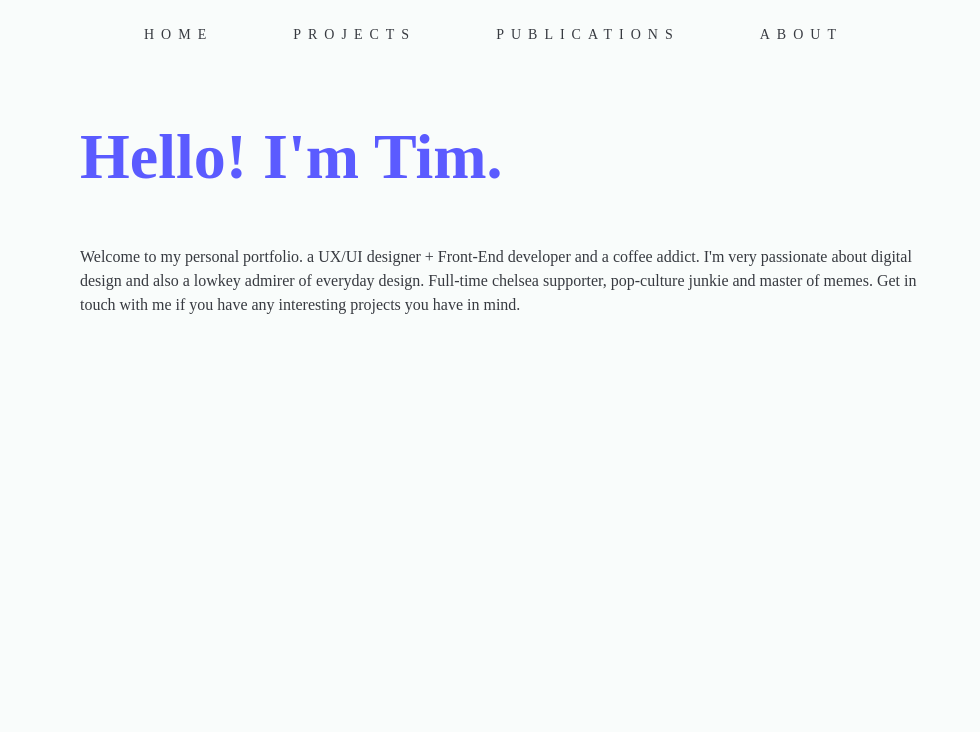
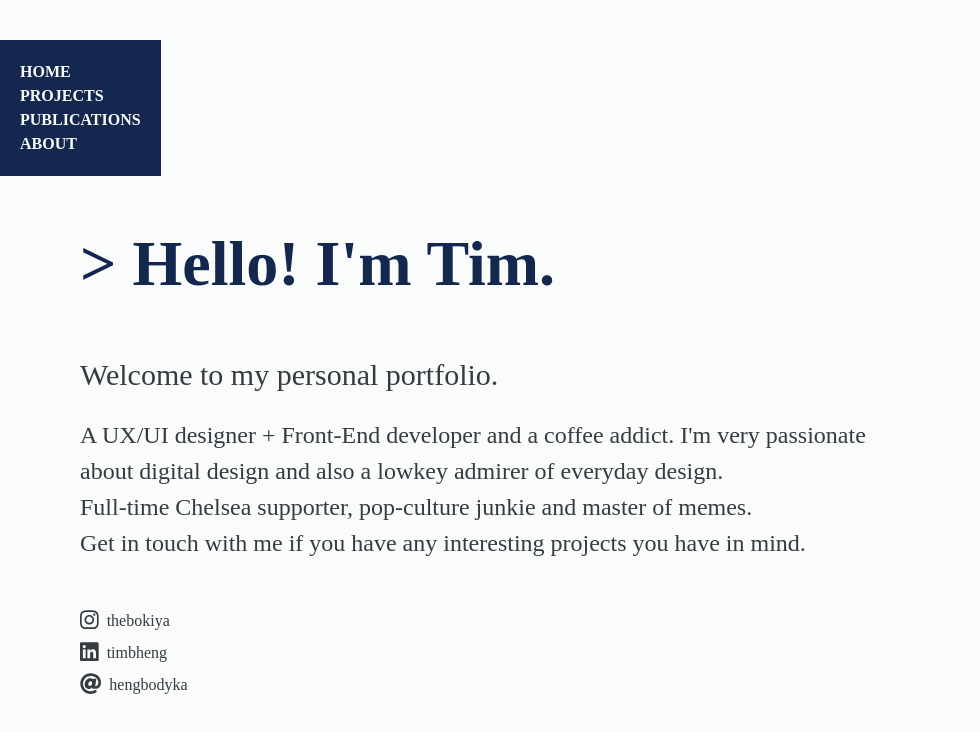
Before and after one commit to TheBokiya/timheng-portfolio-v2.0, a Gatsby site: page / in a window 1280 px wide. Shown: the whole page, without its empty margins (0-980 px from the left). Built offline with nearby package versions, Linux system fonts and the light colour scheme; Gatsby itself is replaced by a stand-in of ours.

Commit message:
wip: updated home page with social media links

```diff
--- a/package.json
+++ b/package.json
@@ -14,6 +14,10 @@
     "test": "echo \"Write tests! -> https://gatsby.dev/unit-testing\" && exit 1"
   },
   "dependencies": {
+    "@fortawesome/fontawesome-svg-core": "^1.2.32",
+    "@fortawesome/free-brands-svg-icons": "^5.15.1",
+    "@fortawesome/free-solid-svg-icons": "^5.15.1",
+    "@fortawesome/react-fontawesome": "^0.1.11",
     "gatsby": "^2.24.67",
     "gatsby-plugin-postcss": "^3.0.3",
     "gatsby-plugin-purgecss": "^5.0.0",
--- a/src/components/layout.js
+++ b/src/components/layout.js
@@ -3,10 +3,10 @@ import Menu from "./menu";
 
 export default function Layout({ children }) {
   return (
-    <div className="container mx-auto sm:px-10 lg:px-20">
-      <div className="grid grid-cols-1">
-        <Menu></Menu>
-        {children}
+    <div>
+      <Menu></Menu>
+      <div className="container mx-auto px-10 lg:px-20">
+        <div className="grid grid-cols-1">{children}</div>
       </div>
     </div>
   );
--- /dev/null
+++ b/src/components/linkWithIcon.js
@@ -0,0 +1,18 @@
+import React from "react";
+import { FontAwesomeIcon } from "@fortawesome/react-fontawesome";
+
+export default function linkWithIcon(props) {
+  return (
+    <div className="my-2">
+      <a
+        href={props.link}
+        target="_blank"
+        rel="noreferrer"
+        className="hover:text-pink-500"
+      >
+        <FontAwesomeIcon icon={props.icon} size="lg" />
+        <span className="ml-2">{props.name}</span>
+      </a>
+    </div>
+  );
+}
--- a/src/components/menu.js
+++ b/src/components/menu.js
@@ -23,34 +23,25 @@ const menuItems = [
 
 export default function Menu() {
   return (
-    <nav className="flex items-center justify-between flex-wrap p-6">
-      <div className="block lg:hidden">
-        <button className="flex items-center px-3 py-2 border rounded text-teal-200 border-teal-400 hover:text-white hover:border-white">
-          <svg
-            className="fill-current h-3 w-3"
-            viewBox="0 0 20 20"
-            xmlns="http://www.w3.org/2000/svg"
+    <nav>
+      <div
+        className={
+          menuStyles.container +
+          " sticky left-0 top-0 mt-10 w-auto inline-block p-5"
+        }
       >
-            <title>Menu</title>
-            <path d="M0 3h20v2H0V3zm0 6h20v2H0V9zm0 6h20v2H0v-2z" />
-          </svg>
-        </button>
-      </div>
-      <div className="w-full block flex-grow lg:flex lg:items-center lg:w-auto items-center">
-        <div className="text-sm lg:flex-grow">
         {menuItems.map((item, index) => {
           return (
             <Link
               to={item.link}
               key={index}
-                className="block mt-4 lg:inline-block lg:mt-0 mx-10 uppercase"
+              className="block mt-4 lg:mt-0 uppercase text-1xl font-black"
             >
               {item.page}
             </Link>
           );
         })}
       </div>
-      </div>
     </nav>
   );
 }
--- a/src/pages/index.js
+++ b/src/pages/index.js
@@ -1,18 +1,58 @@
 import React from "react";
 import Layout from "../components/layout";
-import Menu from "../components/menu";
+import LinkWithIcon from "../components/linkWithIcon";
+import { faInstagram, faLinkedin } from "@fortawesome/free-brands-svg-icons";
+import { faAt } from "@fortawesome/free-solid-svg-icons";
+
+const contacts = [
+  {
+    name: "thebokiya",
+    icon: faInstagram,
+    link: "https://www.instagram.com/thebokiya/",
+  },
+  {
+    name: "timbheng",
+    icon: faLinkedin,
+    link: "https://www.linkedin.com/in/timbheng/",
+  },
+  {
+    name: "hengbodyka",
+    icon: faAt,
+    link: "mailto:hengbodyka@gmail.com?Subject=Hello",
+  },
+];
 
 export default function Home() {
   return (
     <Layout>
-      <h1 className="text-6xl my-10">Hello! I'm Tim.</h1>
-      <p className="lg:w-3/4">
-        Welcome to my personal portfolio. a UX/UI designer + Front-End developer
-        and a coffee addict. I'm very passionate about digital design and also a
-        lowkey admirer of everyday design. Full-time chelsea supporter,
-        pop-culture junkie and master of memes. Get in touch with me if you have
-        any interesting projects you have in mind.
-      </p>
+      <h1 className="text-6xl my-10">> Hello! I'm Tim.</h1>
+      <div className="lg:w-3/4 text-2xl">
+        <p className="text-3xl mb-5">Welcome to my personal portfolio.</p>
+        <p>
+          A UX/UI designer + Front-End developer and a coffee addict. I'm very
+          passionate about digital design and also a lowkey admirer of everyday
+          design.
+        </p>
+        <p>
+          Full-time Chelsea supporter, pop-culture junkie and master of memes.
+        </p>
+        <p>
+          Get in touch with me if you have any interesting projects you have in
+          mind.
+        </p>
+      </div>
+      <div className="mt-10">
+        {contacts.map((item, index) => {
+          return (
+            <LinkWithIcon
+              key={item.name}
+              icon={item.icon}
+              name={item.name}
+              link={item.link}
+            ></LinkWithIcon>
+          );
+        })}
+      </div>
     </Layout>
   );
 }
--- a/src/styles/index.css
+++ b/src/styles/index.css
@@ -3,19 +3,25 @@
 @import "tailwindcss/utilities";
 
 /* import google font */
-@import url('https://fonts.googleapis.com/css2?family=Playfair+Display:wght@400;900&display=swap');
+@import url("https://fonts.googleapis.com/css2?family=Zilla+Slab:wght@400;700&display=swap");
 
-html, body {
-    background-color: theme('colors.white');
+html,
+body {
+  background-color: theme("colors.white");
 }
 
 body {
-    font-family: 'Playfair Display', serif;
-    font-weight: 300;
-    color: theme("colors.darkGrey");
+  font-family: "Zilla Slab", serif;
+  font-weight: 400;
+  color: theme("colors.darkGrey");
 }
 
-h1, h2, h3, h4, h5, h6 {
-    font-weight: 900;
-    color: theme("colors.blue")
+h1,
+h2,
+h3,
+h4,
+h5,
+h6 {
+  font-weight: 900;
+  color: theme("colors.navy");
 }
--- a/src/styles/menu.module.css
+++ b/src/styles/menu.module.css
@@ -1,3 +1,4 @@
-a {
-    letter-spacing: 0.5em;
+.container {
+  background-color: theme("colors.navy");
+  color: theme("colors.white");
 }
--- a/tailwind.config.js
+++ b/tailwind.config.js
@@ -3,7 +3,7 @@ module.exports = {
   theme: {
     colors: {
       white: "#f9fcfb",
-      navy: "#272343",
+      navy: "#14274e",
       darkGrey: "#373a40",
       black: "#212121",
       yellow: "#ffe05d",
```
Also changed, not shown: 1 other file. Lines whose indentation alone changed are shown as unchanged.
